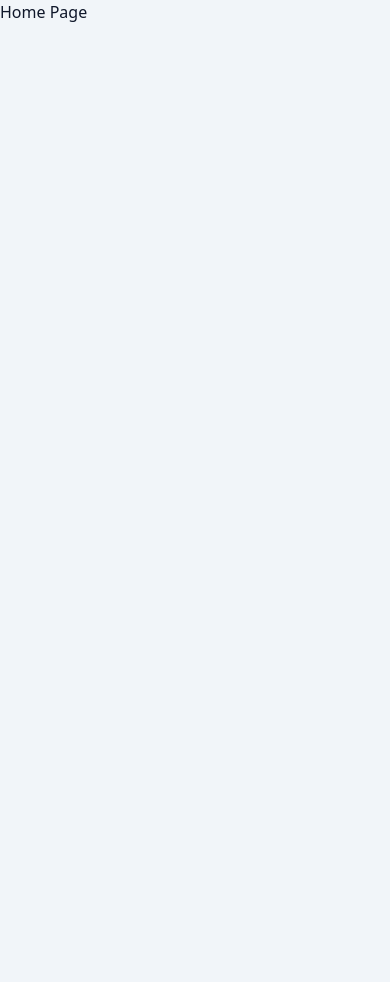
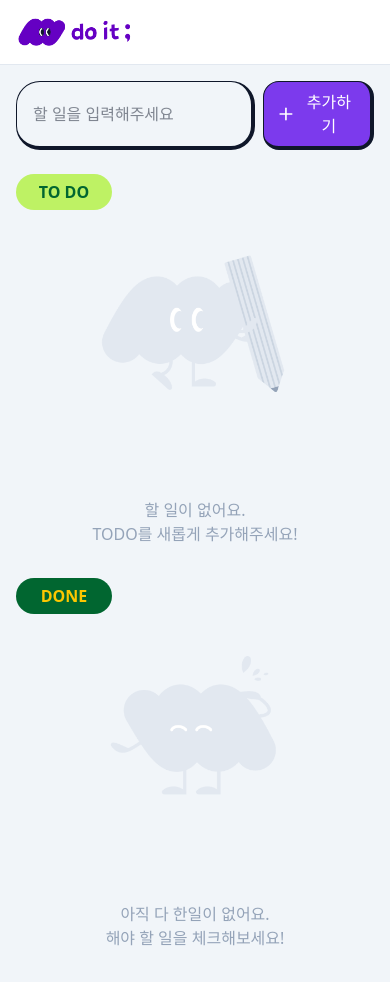
Before and after one commit to shionpark/todo-list, a Next.js app: page / in a window 390 px wide. Before the commit the page ends 844 px from the top, so only its background shows below. Built offline with nearby package versions, Linux system fonts and the light colour scheme.

Commit message:
feat: 레이아웃, 기본 페이지 설정 및 반응형 레이아웃 적용

```diff
--- a/src/app/layout.tsx
+++ b/src/app/layout.tsx
@@ -1,5 +1,7 @@
+import Link from 'next/link';
+import Image from 'next/image';
+import localFont from 'next/font/local';
 import type { Metadata } from 'next';
-import localFont from 'next/font/local';
 import '../styles/globals.css';
 
 const nanumSquare = localFont({
@@ -32,7 +34,20 @@ export default function RootLayout({
   return (
     <html lang="ko">
       <body className={`${nanumSquare.variable} font-sans antialiased`}>
-        {children}
+        <header className="border-b border-slate-200 bg-white">
+          <div className="container mx-auto flex h-16 max-w-4xl items-center px-4">
+            <Link href="/">
+              <Image
+                src="/images/logo.png"
+                alt="My Todo List 로고"
+                width={120}
+                height={32}
+                priority
+              />
+            </Link>
+          </div>
+        </header>
+        <main className="container mx-auto max-w-4xl p-4">{children}</main>
       </body>
     </html>
   );
--- a/src/app/page.tsx
+++ b/src/app/page.tsx
@@ -1,3 +1,54 @@
+'use client';
+
+import Image from 'next/image';
+import Input from '@components/common/Input';
+import TodoButton from '@components/todo/TodoButton';
+
 export default function Home() {
-  return <div>Home Page</div>
+  return (
+    <>
+      <div className="flex justify-between gap-2">
+        <Input type="search" />
+        <TodoButton type="add" primary onClick={() => alert('추가하기!')} />
+      </div>
+      <div className="mt-6 grid gap-4 sm:grid-cols-1 md:grid-cols-2">
+        <div>
+          <div className="w-24 rounded-3xl bg-lime-300 p-1.5 text-center font-bold text-green-800">
+            TO DO
+          </div>
+          <div className="my-4 flex h-80 flex-col items-center justify-between gap-4">
+            <Image
+              src="/images/empty_todo.png"
+              alt="My Todo List 로고"
+              width={200}
+              height={200}
+            />
+            <span className="ty-1 flex text-center text-slate-400">
+              할 일이 없어요.
+              <br />
+              TODO를 새롭게 추가해주세요!
+            </span>
+          </div>
+        </div>
+        <div>
+          <div className="w-24 rounded-3xl bg-green-800 p-1.5 text-center font-bold text-yellow-400">
+            DONE
+          </div>
+          <div className="my-4 flex h-80 flex-col items-center justify-between gap-4">
+            <Image
+              src="/images/empty_done.png"
+              alt="My Todo List 로고"
+              width={200}
+              height={200}
+            />
+            <span className="ty-1 flex text-center text-slate-400">
+              아직 다 한일이 없어요.
+              <br />
+              해야 할 일을 체크해보세요!
+            </span>
+          </div>
+        </div>
+      </div>
+    </>
+  );
 }
```
